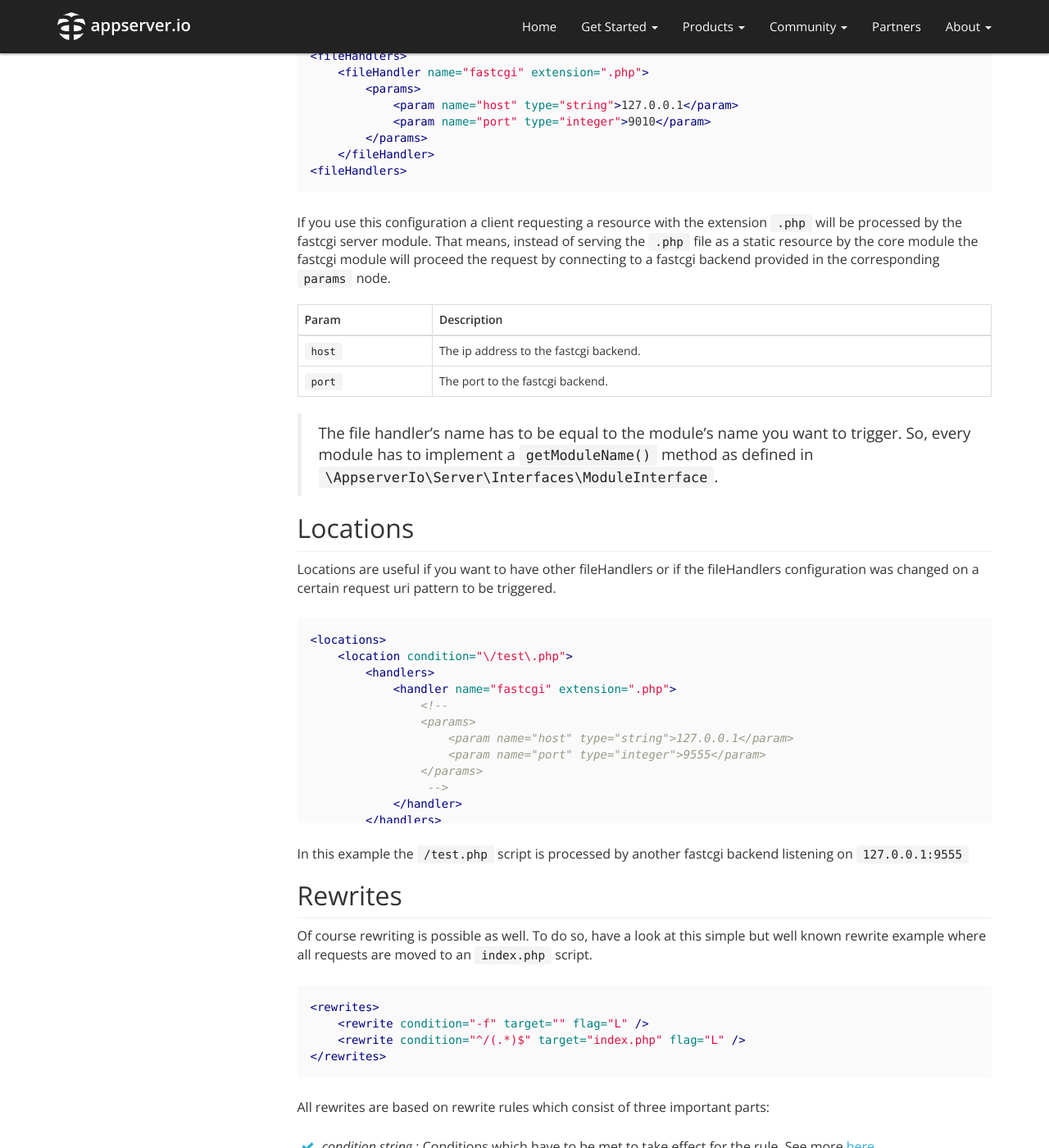
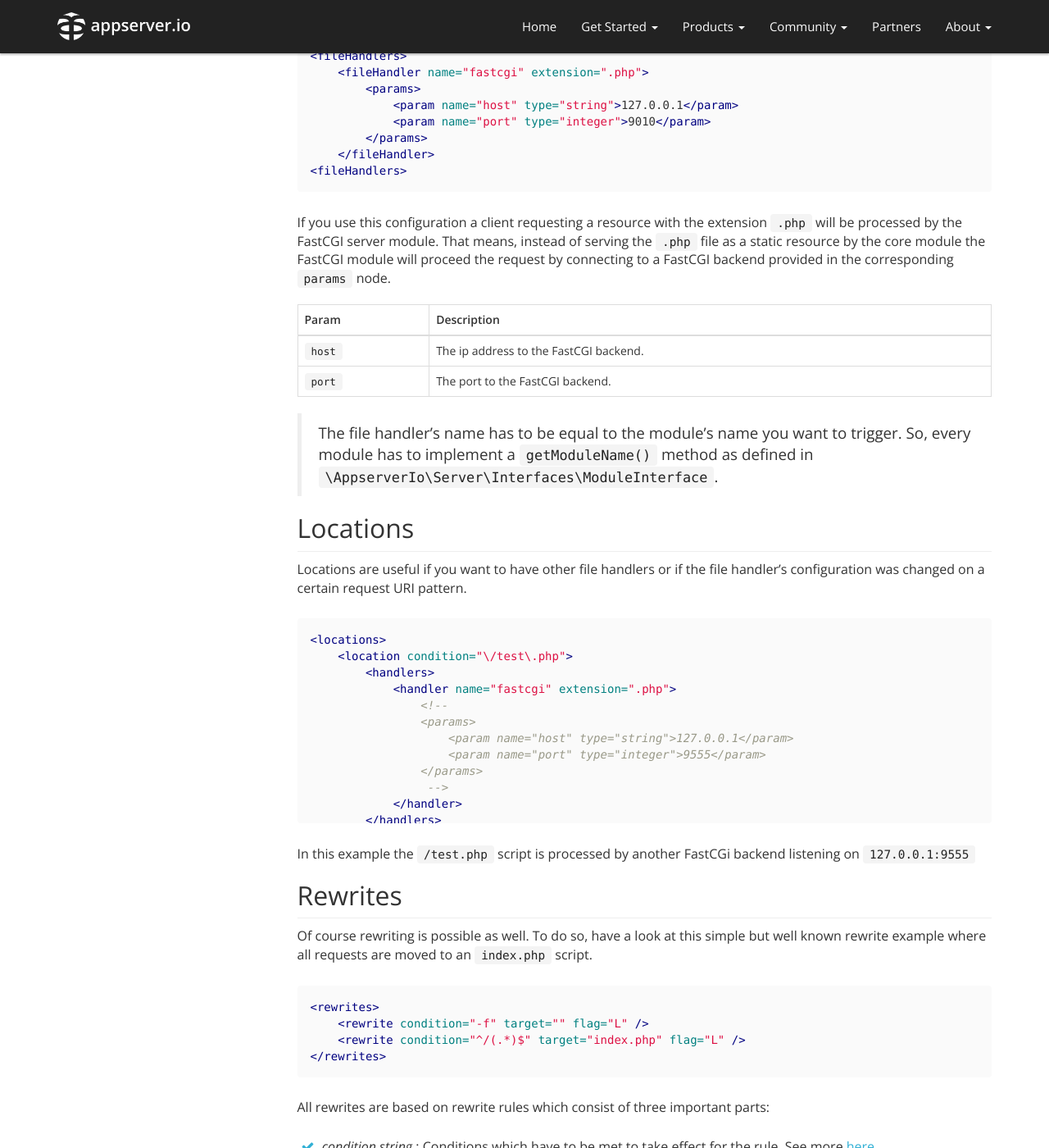
Before and after one commit to appserver-io/appserver, a Jekyll site: the page built from _docs/webserver.md, in a window 1280 px wide and 1400 px high, scrolled down 7401 px. Shown: the whole window at 82% size. Built offline with Jekyll 4.4.1, drawn with Linux system fonts in a browser that asks for light colours; nearby versions of some CDN libraries; library files that are not in the unit come from our copies; Markdown is read by kramdown in place of the engine named in the settings; some of the changed text lies outside the part shown.

Commit message:
Update webserver.md

````diff
--- a/_docs/webserver.md
+++ b/_docs/webserver.md
@@ -331,21 +330,20 @@ resources by their file extensions.
 ```
 
 If you use this configuration a client requesting a resource with the extension `.php` will be processed by the
-fastcgi server module. That means, instead of serving the `.php` file as a static resource by the core module the fastcgi
-module will proceed the request by connecting to a fastcgi backend provided in the corresponding `params` node.
+FastCGI server module. That means, instead of serving the `.php` file as a static resource by the core module the FastCGI module will proceed the request by connecting to a FastCGI backend provided in the corresponding `params` node.
 
 | Param  | Description |
 | ------ | ----------- |
-| `host` | The ip address to the fastcgi backend. |
-| `port` | The port to the fastcgi backend. |
+| `host` | The ip address to the FastCGI backend. |
+| `port` | The port to the FastCGI backend. |
 
 > The file handler's name has to be equal to the module's name you want to trigger. So, every module has to implement
 > a `getModuleName()` method as defined in `\AppserverIo\Server\Interfaces\ModuleInterface`.
 
 ## Locations
 
-Locations are useful if you want to have other fileHandlers or if the fileHandlers configuration was changed on a
-certain request uri pattern to be triggered.
+Locations are useful if you want to have other file handlers or if the file handler's configuration was changed on a
+certain request URI pattern.
 
 ```xml
 <locations>
@@ -364,7 +362,7 @@ certain request uri pattern to be triggered.
 </locations>
 ```
 
-In this example the `/test.php` script is processed by another fastcgi backend listening on `127.0.0.1:9555`
+In this example the `/test.php` script is processed by another FastCGi backend listening on `127.0.0.1:9555`
 
 ## Rewrites
 
````
Also changed, not shown: other parts of _docs/webserver.md (+1 -2 lines).
